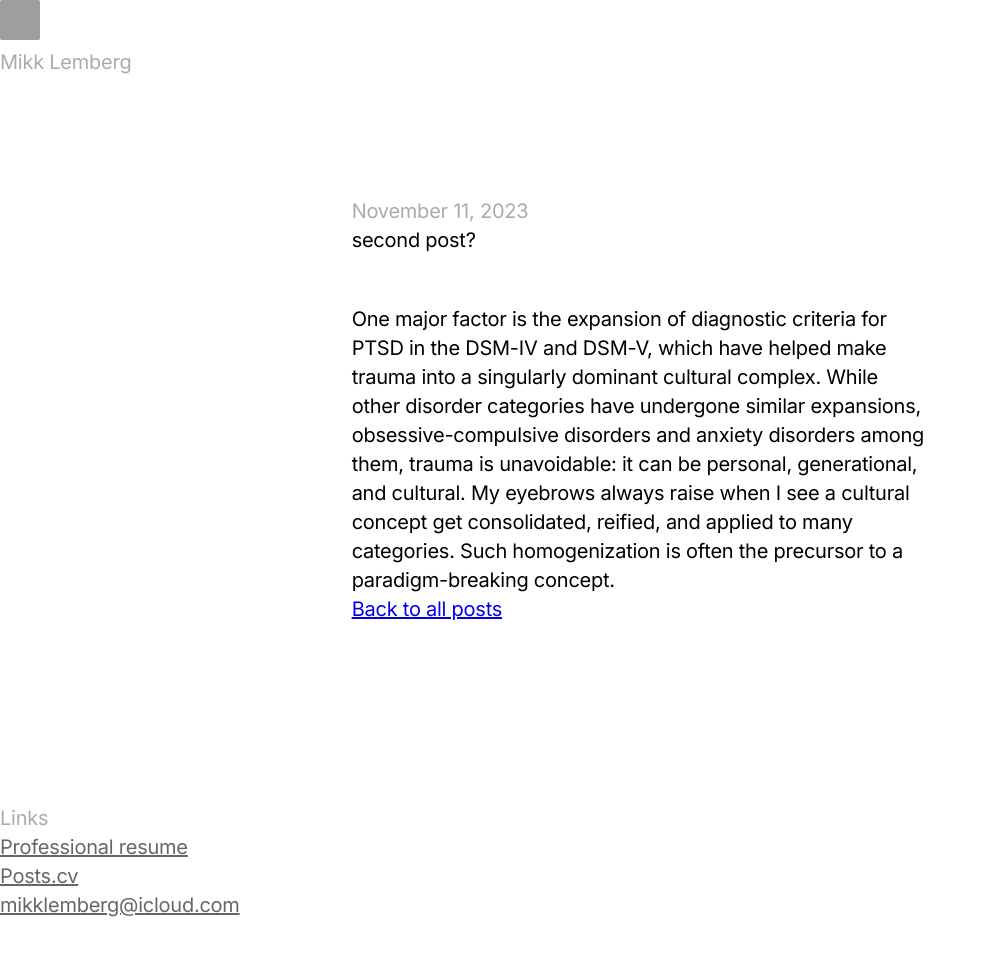
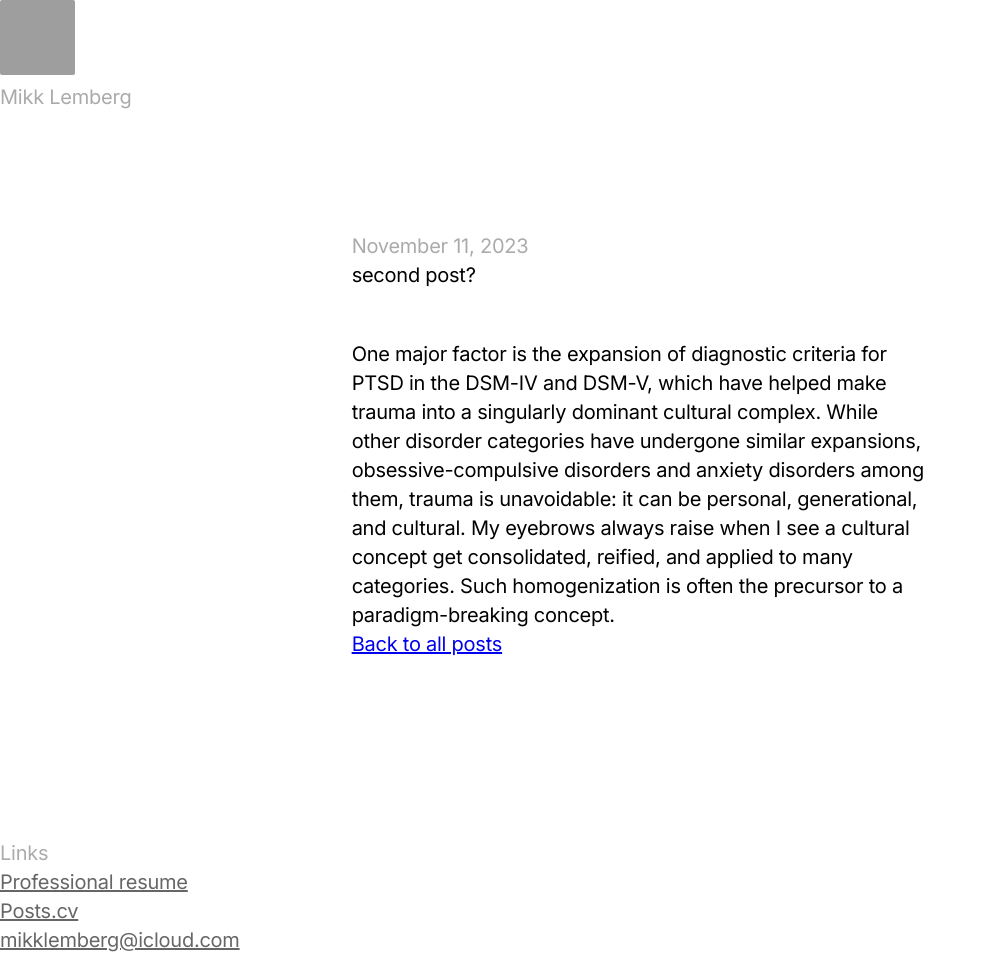
Before and after one commit to mikklemberg/My-personal-notes, a Jekyll site: the page built from _posts/2023-11-11-second-post.md, in a window 1280 px wide. Shown: the whole page, without its empty margins (0-986 px from the left). Built offline with Jekyll 4.4.1, drawn with Linux system fonts in a browser that asks for light colours; before the commit the page ends 920 px from its top, so only the background shows below that; grey boxes are pictures that could not be loaded.

Commit message:
Update post.html

```diff
--- a/_layouts/post.html
+++ b/_layouts/post.html
@@ -9,7 +9,7 @@
 <body>
     <!-- Static Header Section -->
     <header class="header">
-        <img src="https://res.cloudinary.com/read-cv/image/upload/c_fill,h_92,w_92/dpr_2.0/v1/1/profilePhotos/8Gud87CNIBUOBFdgx9CVhQcj2zh2/b62a2c9d-dfd8-4b82-9868-36981a21e66d.jpg" alt="Mikk Lemberg" style="width:40px; height:40px; border-radius:2px;">
+        <img src="https://res.cloudinary.com/read-cv/image/upload/c_fill,h_92,w_92/dpr_2.0/v1/1/profilePhotos/8Gud87CNIBUOBFdgx9CVhQcj2zh2/b62a2c9d-dfd8-4b82-9868-36981a21e66d.jpg" alt="Mikk Lemberg" style="width:75px; height:75px; border-radius:2px;">
         <p style="color: #000; opacity: 0.33;">Mikk Lemberg</p>
     </header>
 
@@ -25,7 +25,7 @@
             </div>
             <!-- Back Button -->
             <div class="back-to-posts">
-                <a href="{{ '/blog/' | relative_url }}">Back to all posts</a>
+                <a href="{{ '/test' | relative_url }}">Back to all posts</a>
             </div>
         </article>
     </div>
```
